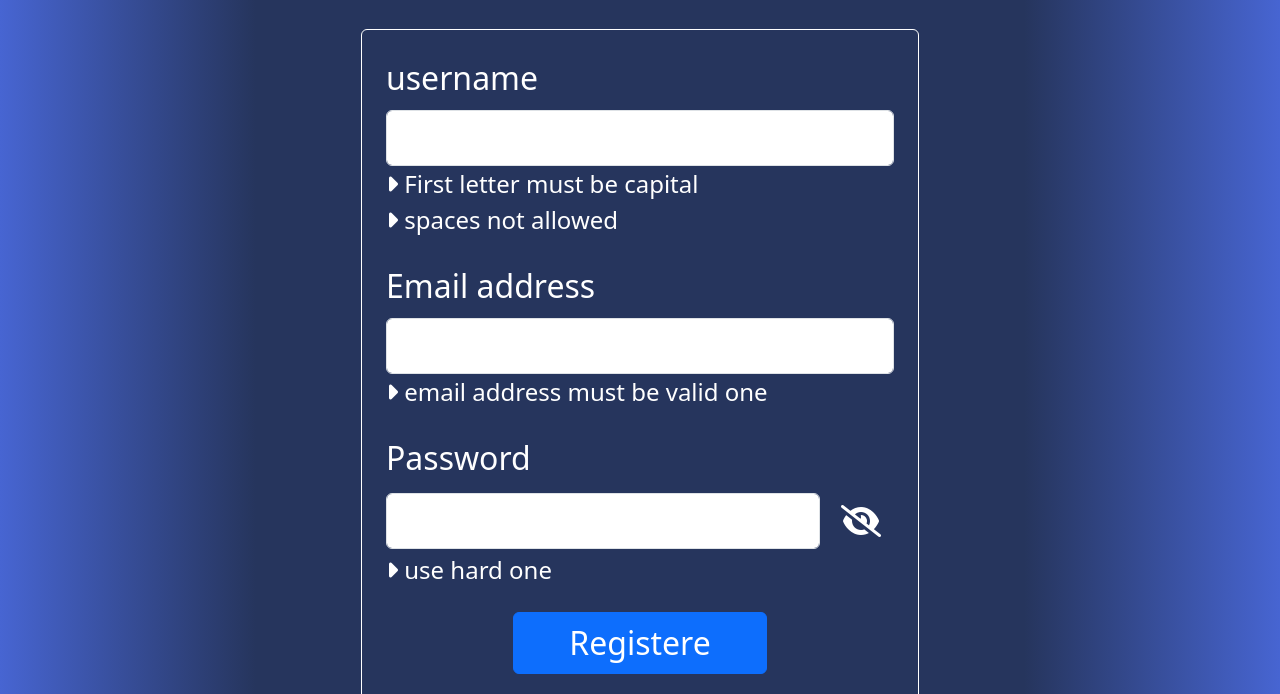
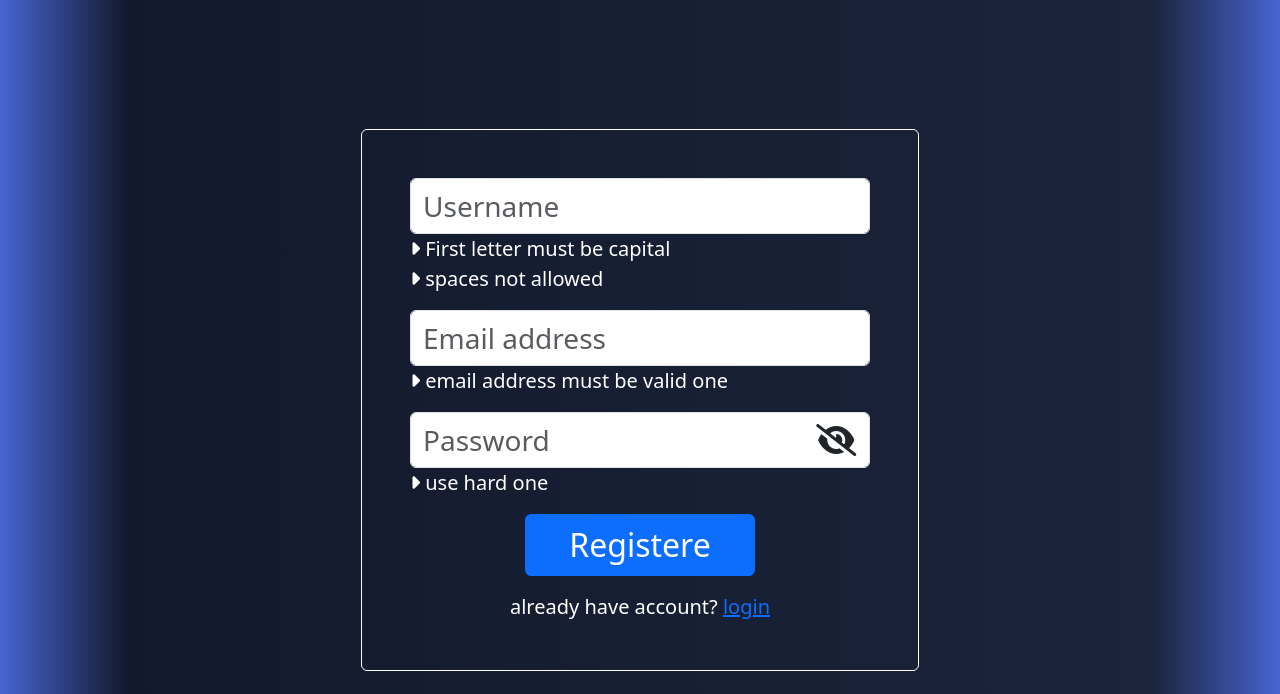
Before and after one commit to Mohamed-Farraj/smartlogin-JS4, a plain HTML site: page signup.html in a window 1280 px wide. Shown: the top 694 px of the page. Drawn offline with Linux system fonts and the light colour scheme.

Commit message:
design modification

```diff
--- a/script/script.js
+++ b/script/script.js
@@ -1,5 +1,6 @@
 let validatoru = false;
 let validatore = false;
+let rmsg = document.getElementById('stateMsg');
 let eye = document.getElementById('eye');
 let registere = document.getElementById('registere')
 let check = document.getElementById('btn-check-4');
@@ -105,14 +106,13 @@ check.addEventListener('change', function(){
         passwordInput.setAttribute('type','text');
         eye.classList.replace('fa-eye-slash','fa-eye');
         eye.classList.add('text-primary')
-        eye.classList.remove('text-white');
+        // eye.classList.remove('text-white');
         }
     else
         {
             passwordInput.setAttribute('type','password');
             eye.classList.replace('fa-eye','fa-eye-slash');
             eye.classList.remove('text-primary');
-            eye.classList.add('text-white');
         }
 } )
 passwordInput.addEventListener('input',function(){
@@ -141,6 +141,15 @@ passwordInput.addEventListener('input',function(){
 document.getElementById('form').addEventListener('submit',function(e){
     e.preventDefault();
     console.log(validatoru,validatore);
+    if(validatoru && validatore)
+        {
+
+            rmsg.innerHTML =`<span class="text-primary"><i class="fa-solid fa-check"></i> Success you can login now</span>`
+        }
+    else
+    {
+        rmsg.innerHTML =`<span class="text-danger"><i class="fa-solid fa-xmark"></i> adhere to guidelines consistently</span>`
+    }
 })
 // registere.addEventListener('submit',function(e){
 //     e.preventDefault();
--- a/signup.html
+++ b/signup.html
@@ -12,58 +12,57 @@
     <div
       class="container h-100 d-flex justify-content-center align-items-center"
     >
-      <form id="form" class="fs-2 px-sm-2 p-lg-4  position-relative rounded-2">
-        <div class="mb-4">
-          <label for="username" class="form-label">username</label>
+      <form id="form" class="fs-2 p-5 position-relative rounded-2">
+        <div class="mb-3">
           <input
             id="username"
             type="text"
             class="fs-3 form-control"
             id="exampleInputPassword1"
+            placeholder="Username"
             required
           />
-          <div id="usernameruleC" class="fs-4">
+          <div id="usernameruleC" class="fs-5">
             <i class="fa-solid fa-caret-right"></i> First letter must be capital
           </div>
-          <div id="usernameruleS" class="fs-4">
+          <div id="usernameruleS" class="fs-5">
             <i class="fa-solid fa-caret-right"></i> spaces not allowed
           </div>
         </div>
 
-        <div class="mb-4">
-          <label for="email" class="form-label">Email address</label>
+        <div class="mb-3">
           <input
             id="email"
             type="email"
             class="fs-3 form-control"
             id="exampleInputEmail1"
             aria-describedby="emailHelp"
+            placeholder="Email address"
             required
           />
-          <div id="emailrules" class="fs-4">
+          <div id="emailrules" class="fs-5">
             <i class="fa-solid fa-caret-right"></i> email address must be valid one
           </div>
         </div>
 
-        <div class="mb-4">
-          <label for="password" class="form-label">Password</label>
-          <div class="pass d-flex align-items-center column-gap-2">
-            <input required id="password" type="password" class="fs-3 form-control" />
+        <div class="mb-3">
+          <div class="pass d-flex align-items-center position-relative">
+            <input required placeholder="Password" id="password" type="password" class="fs-3 form-control" />
             <input
               type="checkbox"
               class="btn-check"
               id="btn-check-4"
               autocomplete="off"
             />
-            <label class="btn fs-2" for="btn-check-4">
+            <label class="btn p-0 fs-2 bg-transparent position-absolute " for="btn-check-4">
                 <i
                   id="eye"
-                  class="fa fa-eye-slash cursor-pointer text-white"
+                  class="fa fa-eye-slash cursor-pointer"
                   aria-hidden="true"
                 ></i>
             </label>
           </div>
-          <div id="passwordrule" class="fs-4">
+          <div id="passwordrule" class="fs-5">
             <i class="fa-solid fa-caret-right"></i>
             use hard one
           </div>
@@ -72,15 +71,12 @@
         <button
           id="registere"
           type="submit"
-          class="fs-2 btn btn-primary w-50 m-auto d-block mb-4"
+          class="fs-2 btn btn-primary w-50 m-auto d-block mb-3"
         >
           Registere
         </button>
-        <div class="stateMsg text-center">
-            <!-- <span class="text-primary"><i class="fa-solid fa-check"></i> Success you can login now</span>
-            <span class="text-danger"><i class="fa-solid fa-xmark"></i> adhere to guidelines consistently</span> -->
-        </div>
-        <span class="text-center d-block">already have account? <a href="">login</a></span>
+        <div id="stateMsg" class="text-center"></div>
+        <span class="text-center d-block fs-5">already have account? <a href="">login</a></span>
       </form>
     </div>
     <script src="script/script.js"></script>
--- a/style/style.css
+++ b/style/style.css
@@ -5,8 +5,8 @@ body {
   background: linear-gradient(
     90deg,
     rgba(71, 101, 210, 1) 0%,
-    rgba(38, 53, 93, 1) 20%,
-    rgba(38, 53, 93, 1) 80%,
+    rgb(18, 25, 44) 10%,
+    rgb(27, 36, 59) 90%,
     rgba(71, 101, 210, 1) 100%
   );
 }
@@ -18,6 +18,10 @@ form {
   background-color: transparent !important;
   color: white !important;
 }
+.pass label
+{
+    right: .8rem;
+}
 @media screen and (min-width: 1200px) {
   form {
     width: 50%;
```
